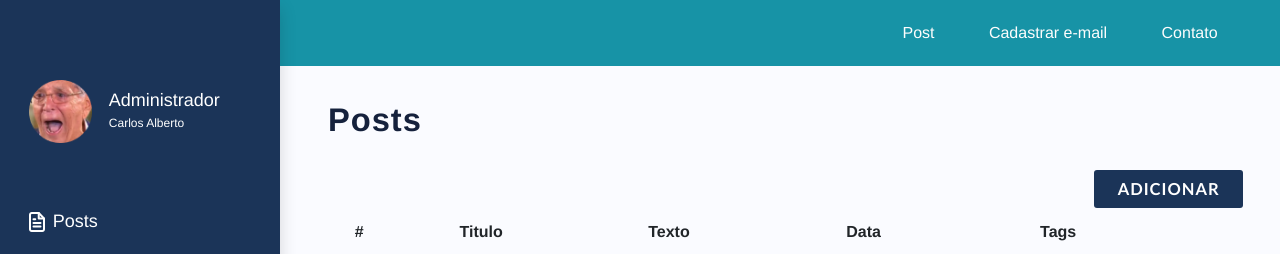
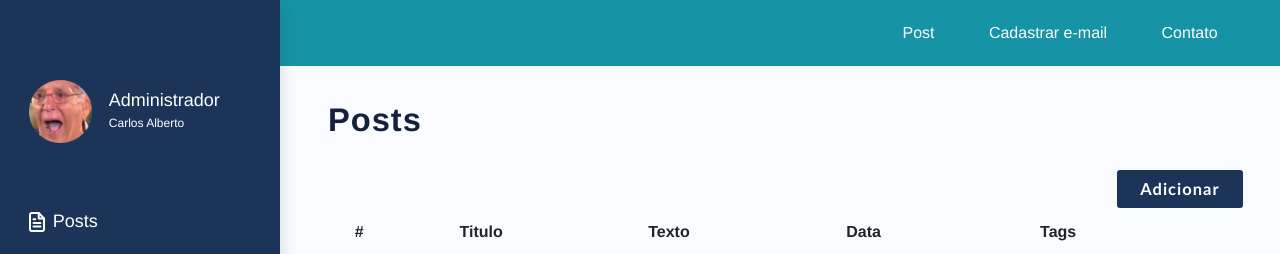
Before and after one commit to caiogottmann/Trabalho-ENG-Software, a Vue app in the folder Blogcomb/frontend/: page /post in a window 1280 px wide. Shown: the top 254 px of the page. Built offline with nearby package versions, Linux system fonts and the light colour scheme.

Commit message:
correção do botão 'Adicionar'

```diff
--- a/Blogcomb/frontend/src/views/post.vue
+++ b/Blogcomb/frontend/src/views/post.vue
@@ -9,7 +9,7 @@
         </b-row>
         <b-row id="button" class="align-button">
           <blueButton
-            buttonText="ADICIONAR"
+            buttonText="Adicionar"
             dash
             size="md"
             v-b-modal.modalOccupationArea
```
